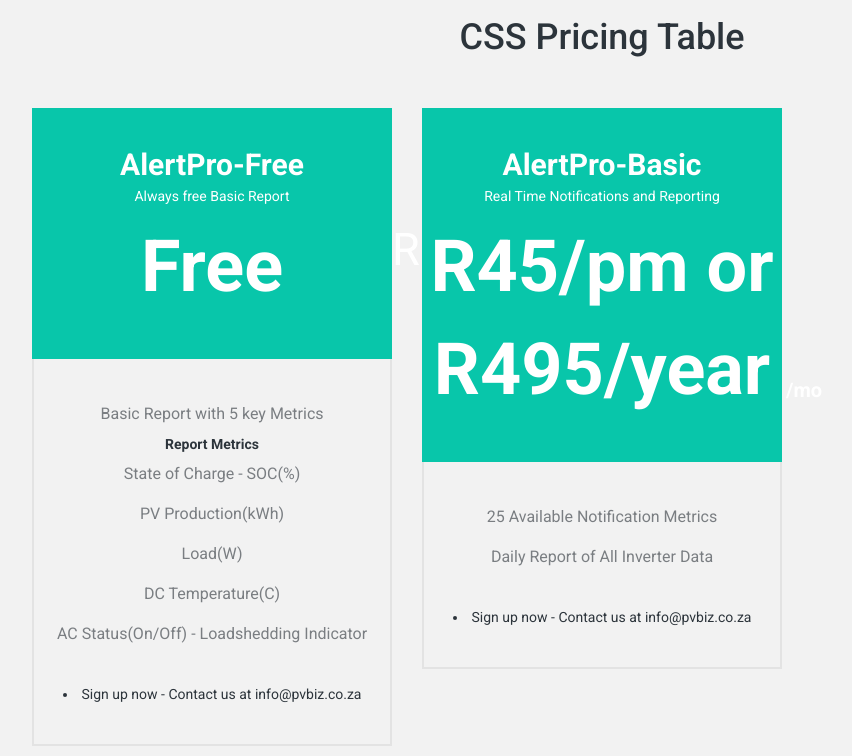
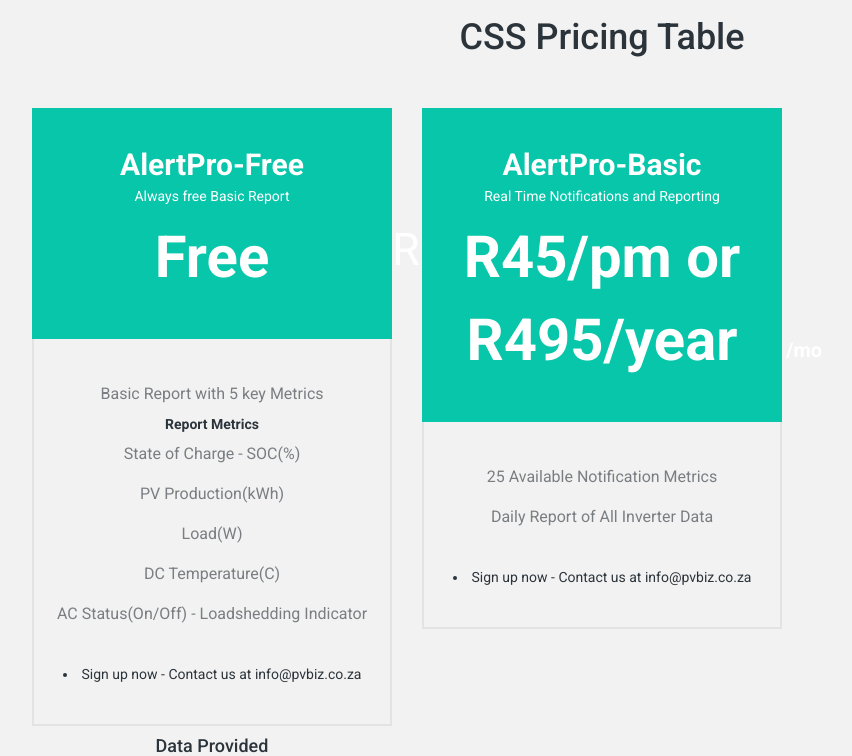
Before and after one commit to PVBiz/Website, a PHP site: page / in a window 1280 px wide. Shown: the part 1486-2242 px from the top of the page, without its empty margins (38-890 px from the left). Run offline with PHP 8.4, Linux system fonts and the light colour scheme; some libraries are stand-ins or nearby versions.

Commit message:
Update sizing

```diff
--- a/css/custom.css
+++ b/css/custom.css
@@ -68,7 +68,7 @@
 }
 
 .pricingTable .price-value{
-    font-size: 72px;
+    font-size: 58px;
     font-weight: 600;
     margin-top: 10px;
     position: relative;
```
